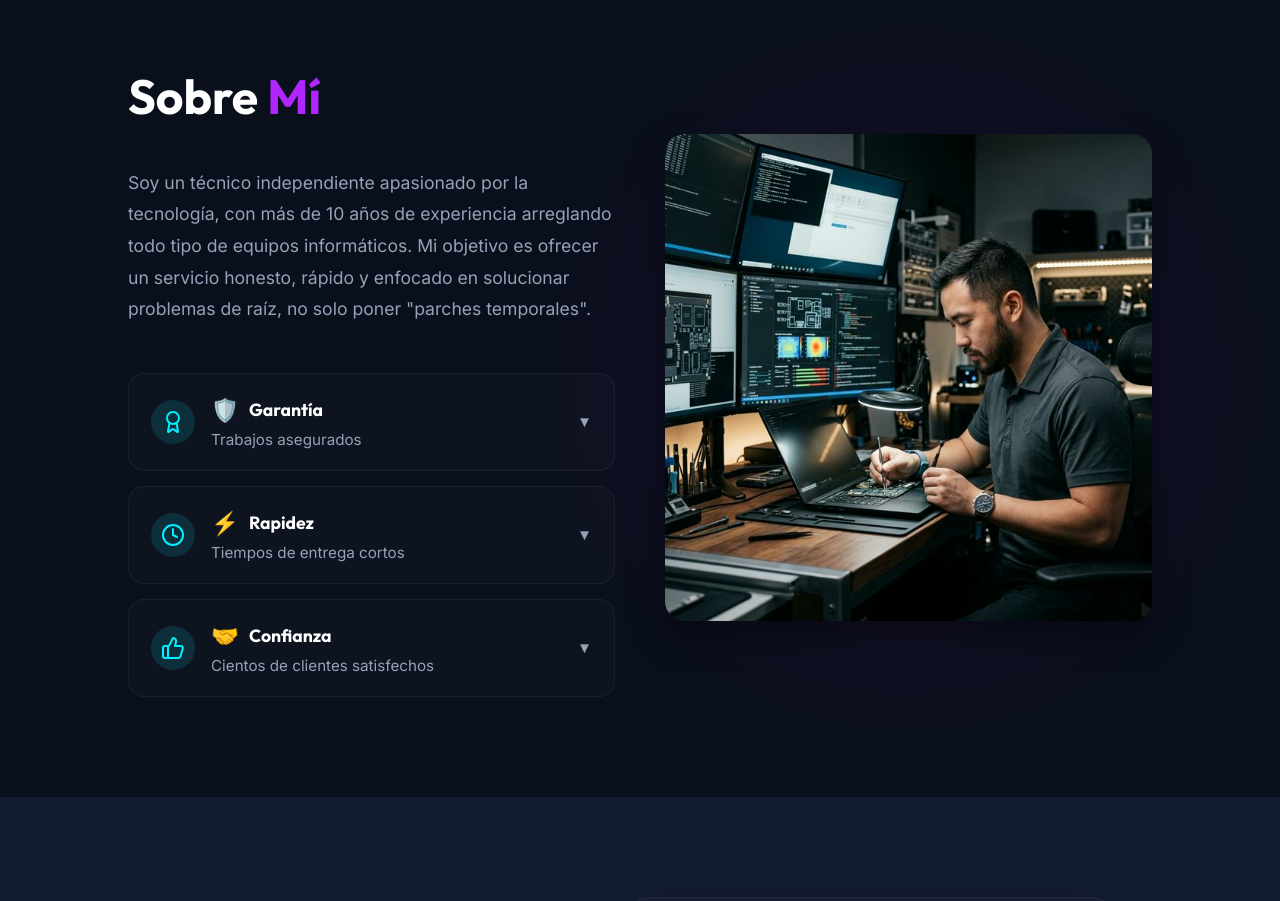
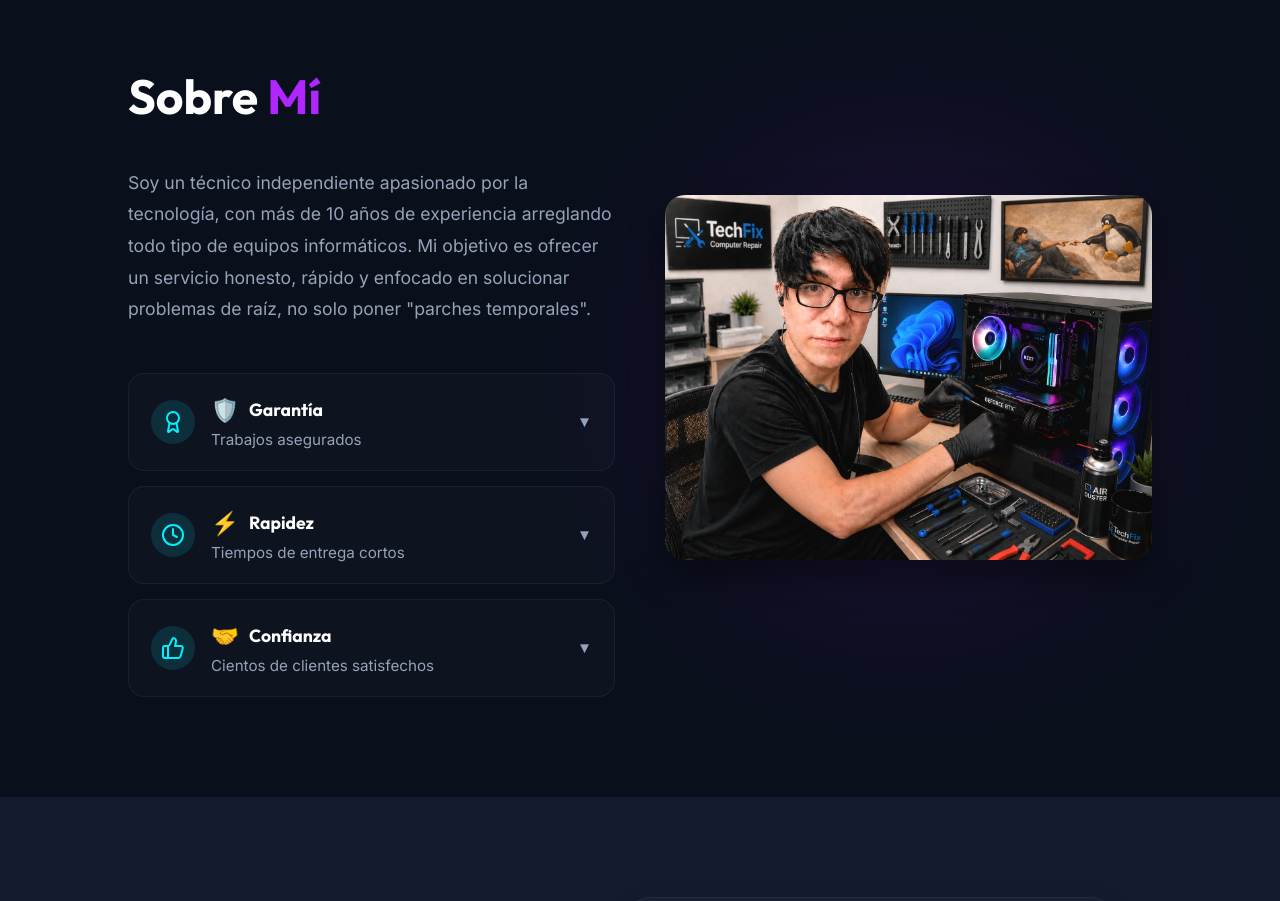
Before and after one commit to andre110500/pcservice, a React (Vite) app: page / in a window 1280 px wide. Shown: the part 2560-3461 px from the top of the page. Built offline with nearby package versions, Linux system fonts and the light colour scheme.

Commit message:
Refactor code structure for improved readability and maintainability

```diff
--- a/src/components/About.jsx
+++ b/src/components/About.jsx
@@ -70,7 +70,7 @@ const About = () => {
                 </div>
             </div>
             <div className="about-image">
-                <img src="/about.png" alt="Técnico trabajando" />
+                <img src="/me.webp" alt="Técnico trabajando" />
                 <div className="glow-circle"></div>
             </div>
         </section>
```
Also changed, not shown: public/me.webp (added).
